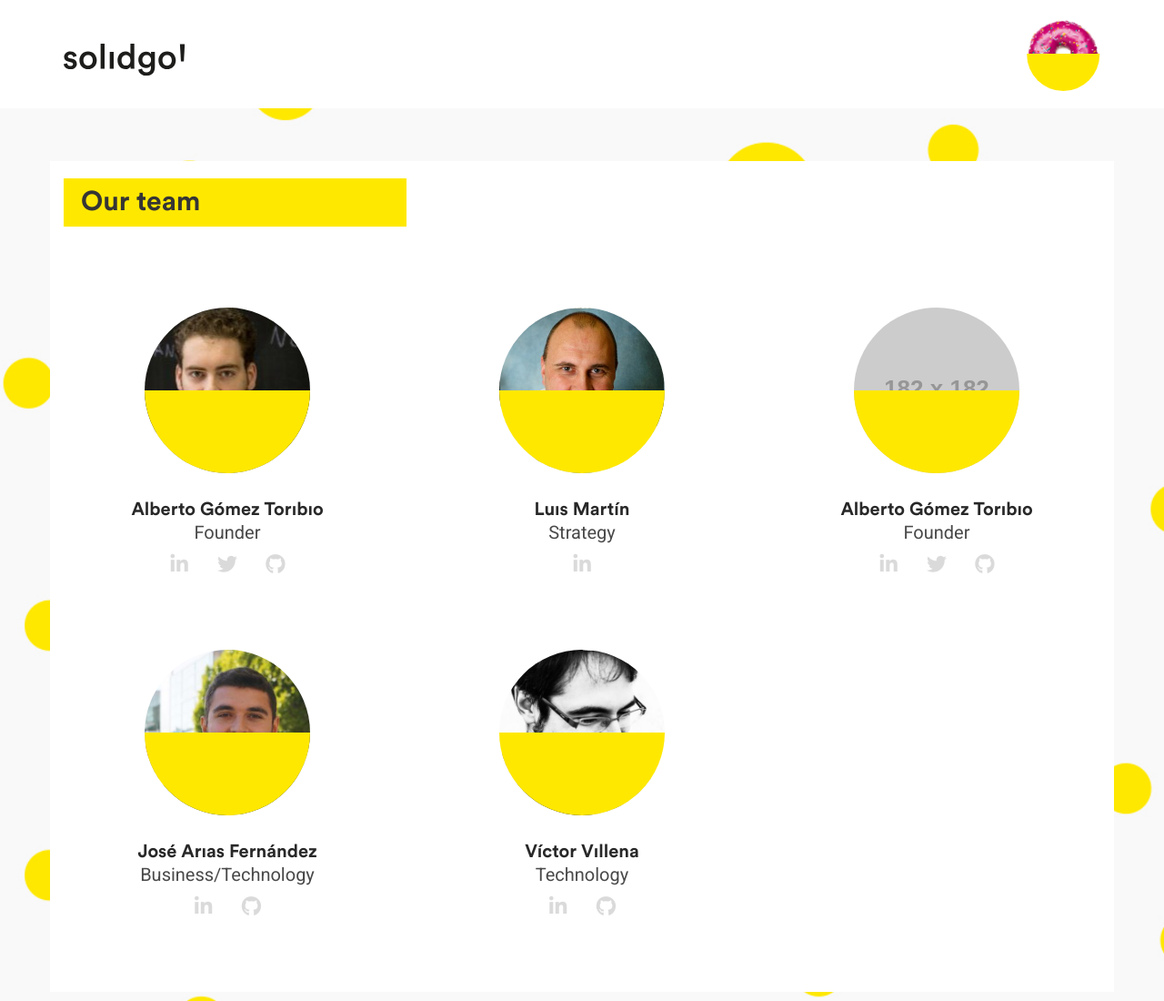
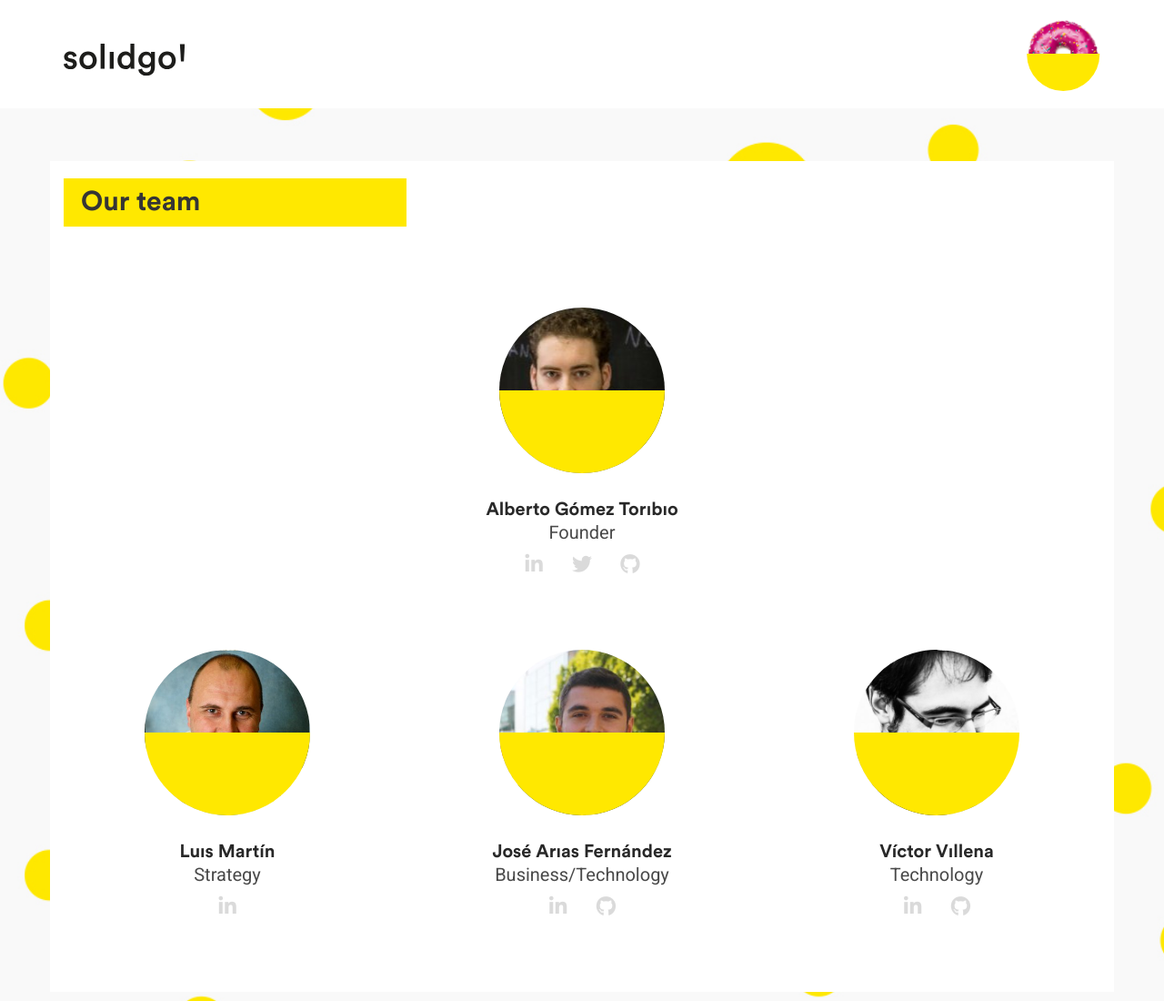
Before and after one commit to SolidGo/solidgo.github.io, a plain HTML site: page team.html in a window 1280 px wide. Shown: the top 1100 px of the page at 91% size. Drawn offline with nearby package versions, Linux system fonts and the light colour scheme; placeholder pictures from the web are drawn by us.

Commit message:
columnas

```diff
--- a/team.html
+++ b/team.html
@@ -50,7 +50,7 @@
                     <h2>Our team</h2> </div>
             </div>
             <div class="row">
-                <div class="col-md-4 col-sm-6 col-xs-12">
+                <div class="col-md-12 col-sm-12 col-xs-12">
                     <div class="personWrapper">
 
                             <div id="myimage1" class="img"> </div>
@@ -92,29 +92,6 @@
                         </nav>
                     </div>
                 </div>
-                <div class="col-md-4 col-sm-6 col-xs-12">
-                    <div class="personWrapper">
-
-                            <div id="myimage3" class="img"> </div>
-                            <svg width="182" height="182">
-                                <defs>
-                                    <clipPath id="mask">
-                                        <circle cx="91" cy="91" r="91" /> </clipPath>
-                                </defs>
-                            </svg>
-
-                        <h3>Alberto Gómez Toribio</h3>
-                        <h4>Founder</h4>
-                        <nav>
-                            <ul class="redes">
-                               <li><a href=""><i class="fa fa-linkedin" aria-hidden="true"></i>
-</a></li>
-                                <li><a href=""><i class="fa fa-twitter" aria-hidden="true"></i></a> </li>
-                                <li><a href=""><i class="fa fa-github" aria-hidden="true"></i></a> </li>
-                            </ul>
-                        </nav>
-                    </div>
-                </div>
 
                 <div class="col-md-4  col-sm-6 col-xs-12">
                     <div class="personWrapper">
@@ -137,7 +114,7 @@
                         </nav>
                     </div>
                 </div>
-                    <div class="col-md-4  col-sm-6 col-xs-12">
+                    <div class="col-md-4  col-sm-12 col-xs-12">
                         <div class="personWrapper">
 
                             <div id="myimage5" class="img"> </div>
```
Also changed, not shown: 1 other file.
